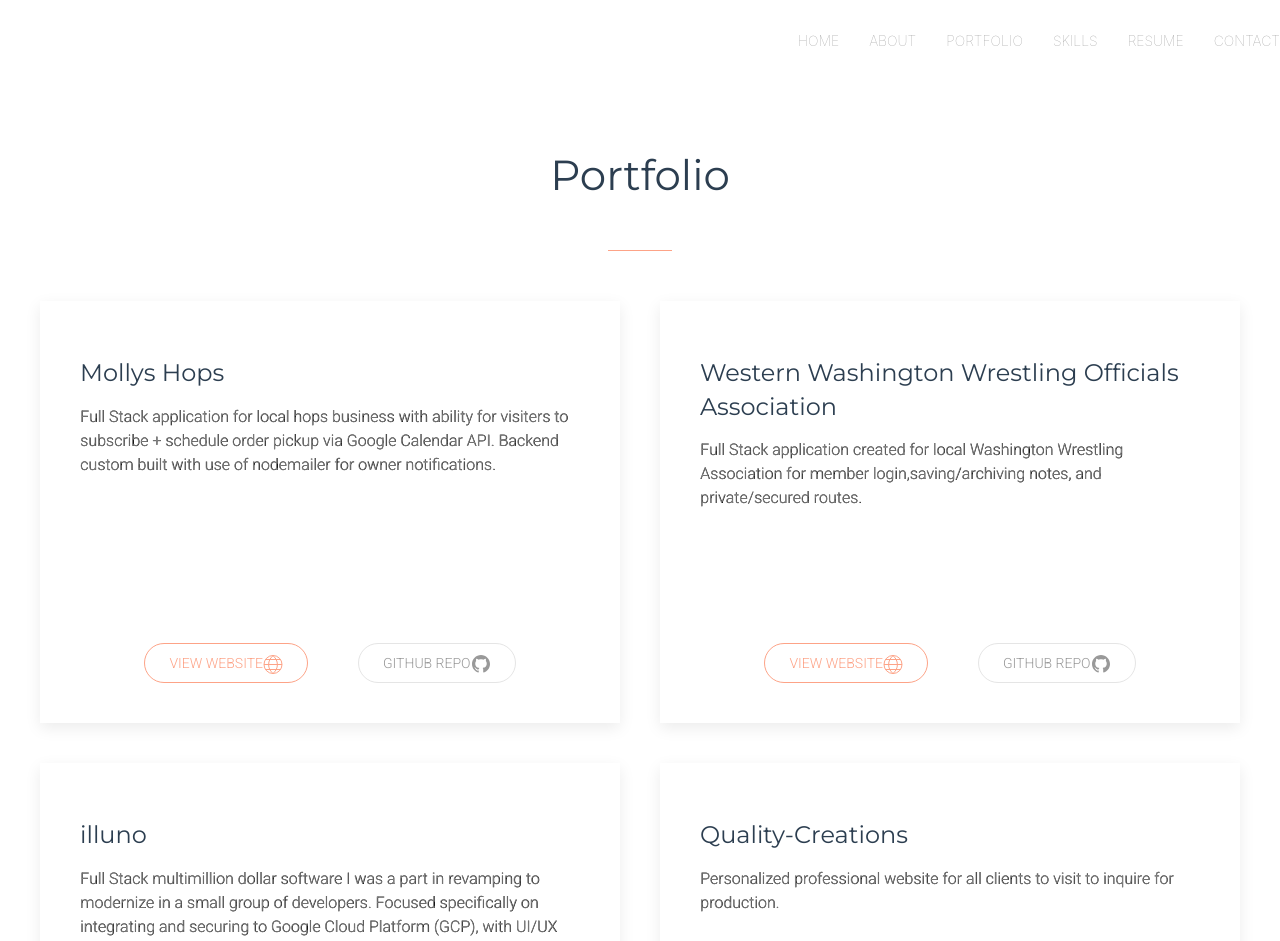
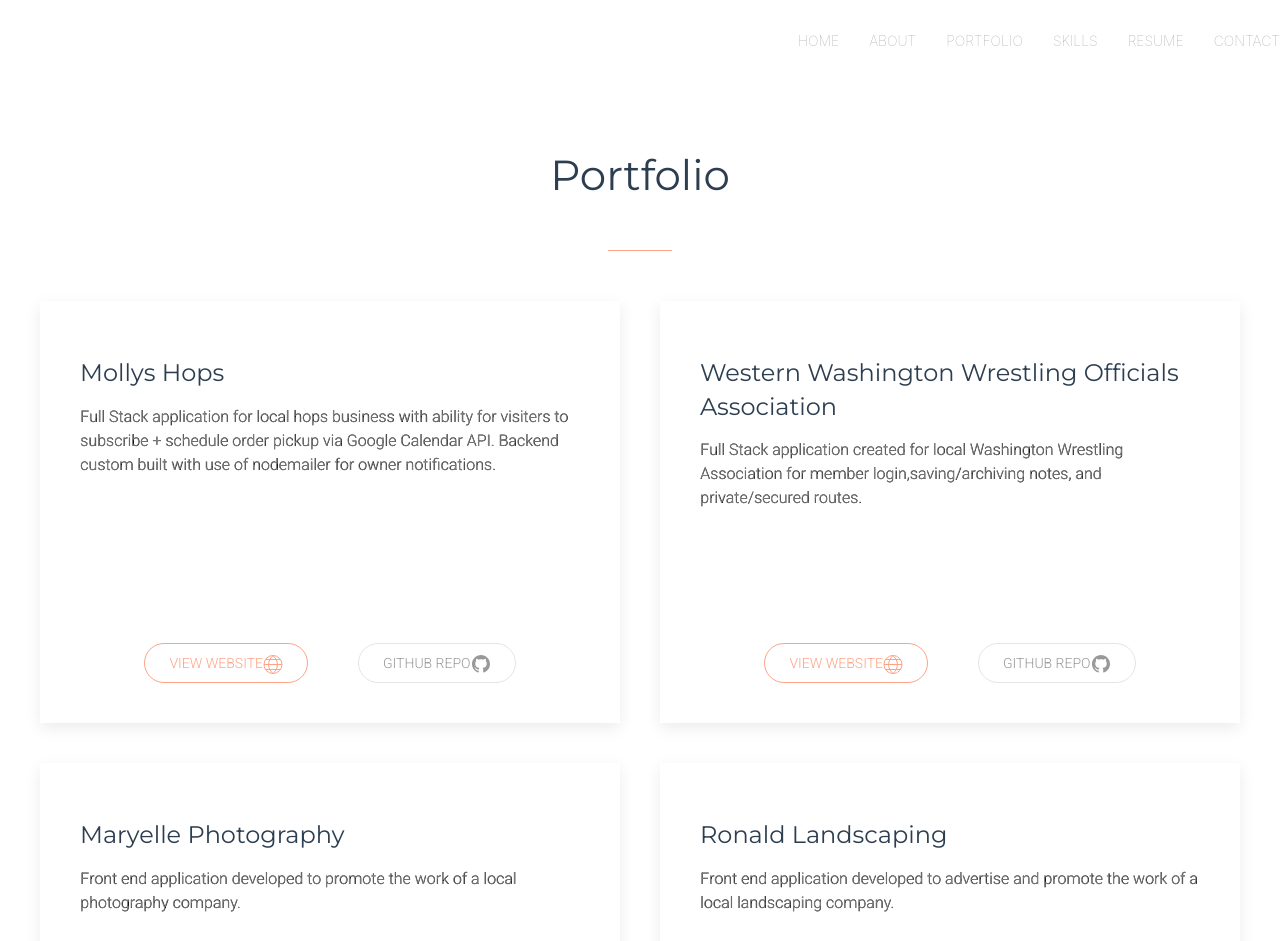
Before and after one commit to Adambear1/react-portfolio, a React (Create React App) app in the folder client/: page /#/portfolio in a window 1280 px wide. Shown: the top 941 px of the page. Built offline with nearby package versions, Linux system fonts and the light colour scheme.

Commit message:
skill & portfolio update

```diff
--- a/client/src/database/portfolio.js
+++ b/client/src/database/portfolio.js
@@ -15,6 +15,30 @@ module.exports.portfolio = [
     description:
       "Full Stack application created for local Washington Wrestling Association for member login,saving/archiving notes, and private/secured routes.",
     site: "http://wwwoa.org/",
+    learningExp: [
+      "UI/UX effects",
+      "Privatized Routes",
+      "Redux concepts",
+      "Sockets",
+    ],
+  },
+  {
+    name: "Maryelle Photography",
+    description:
+      "Front end application developed to promote the work of a local photography company.",
+    site: "https://adam-maryelle-photography.herokuapp.com/",
+    learningExp: [
+      "UI/UX effects",
+      "Privatized Routes",
+      "Redux concepts",
+      "Sockets",
+    ],
+  },
+  {
+    name: "Ronald Landscaping",
+    description:
+      "Front end application developed to advertise and promote the work of a local landscaping company.",
+    site: "https://adam-maryelle-photography.herokuapp.com/",
     learningExp: [
       "UI/UX effects",
       "Privatized Routes",
--- a/client/src/database/skills.js
+++ b/client/src/database/skills.js
@@ -156,6 +156,11 @@ module.exports.skills = [
     url: "https://slack.com/",
   },
   {
+    type: "resource",
+    name: "Jira",
+    url: "https://jira.com/",
+  },
+  {
     type: "devops",
     name: "Digital Ocean",
     url: "https://www.digitalocean.com/",
```
